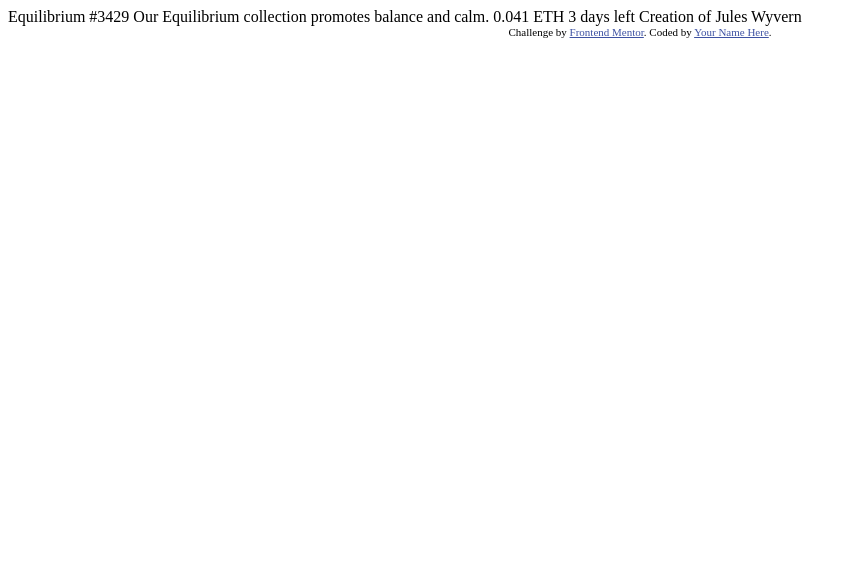
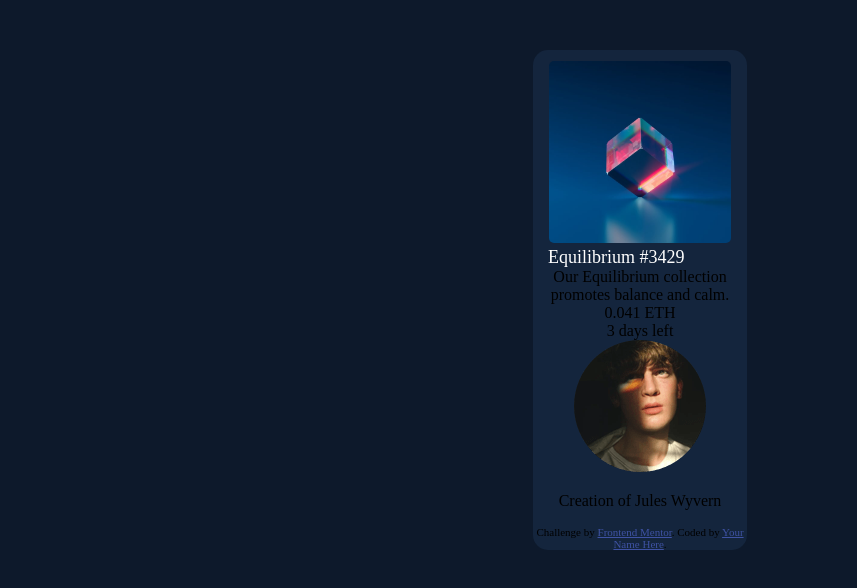
Before and after one commit to akhiluthappa1/nft, a plain HTML site: page index.html in a window 1280 px wide. Shown: the whole page, without its empty margins (0-857 px from the left). Drawn offline with Linux system fonts and the light colour scheme.

Commit message:
added initial styling and structure

```diff
--- a/index.html
+++ b/index.html
@@ -13,21 +13,38 @@
     .attribution { font-size: 11px; text-align: center; }
     .attribution a { color: hsl(228, 45%, 44%); }
   </style>
+  <link href="/styles/style.css" rel="stylesheet">
 </head>
 <body>
+  <div class=nft>
+  <div class="images">
+    <img class="image" src="images/image-equilibrium.jpg" />
+  </div>
+  <div class="title">
+  Equilibrium #3429
+  </div>
+  <div class="desc">
+  Our Equilibrium collection promotes balance and calm.
+  </div>
 
-  Equilibrium #3429
+  <div class="amount">
+  0.041 ETH
+  </div>
+  <div class="time">
+  3 days left
+  </div>
+  <div>
+    <div class="images__2">
+      <img class="image__2" src="images/image-avatar.png" />
+    </div>
+    <p>Creation of Jules Wyvern</p>
+  </div>
 
-  Our Equilibrium collection promotes balance and calm.
-
-  0.041 ETH
-  3 days left
-
-  Creation of Jules Wyvern
 
   <div class="attribution">
     Challenge by <a href="https://www.frontendmentor.io?ref=challenge" target="_blank">Frontend Mentor</a>.
     Coded by <a href="#">Your Name Here</a>.
   </div>
+  </div>
 </body>
 </html>
--- /dev/null
+++ b/styles/style.css
@@ -0,0 +1,22 @@
+body{
+    background: hsl(217, 54%, 11%)
+}
+.nft{
+    background-color: hsl(216, 50%, 16%);
+    text-align: center;
+    margin: 50px 525px 50px 525px;
+    border-radius: 15px;
+}
+.image{
+    width: 85%;
+    margin-top: 5%;
+    border-radius: 5px;
+}
+.title{
+    /* background: red; */
+    padding-left: 7%;
+    text-align: left;
+    font-size: 18px;
+    font-weight: 300;
+    color: white;
+}
```
